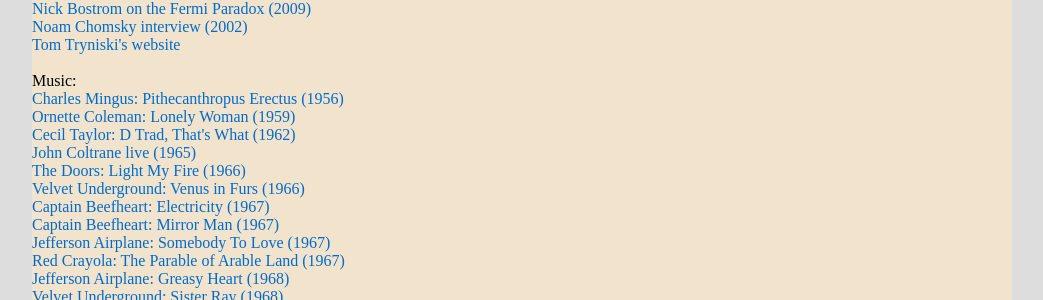
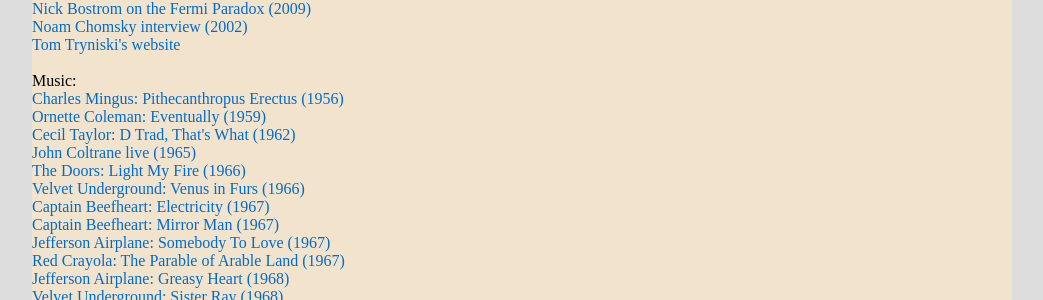
Before and after one commit to witba/witba.github.io, a Jekyll site: the page built from inspiration/index.html, in a window 1280 px wide. Shown: the part 326-626 px from the top of the page, without its empty margins (118-1161 px from the left). Built offline with Jekyll 4.4.1, drawn with Linux system fonts in a browser that asks for light colours.

Commit message:
Update index.html

```diff
--- a/inspiration/index.html
+++ b/inspiration/index.html
@@ -21,7 +21,7 @@
 
 Music:<br>
 <a href="https://www.youtube.com/watch?v=p0H2G_W-O0I" target=_blank>Charles Mingus: Pithecanthropus Erectus (1956)</a><br>
-<a href="https://www.youtube.com/watch?v=OIIyCOAByDU" target=_blank>Ornette Coleman: Lonely Woman (1959)</a><br>
+<a href="https://www.youtube.com/watch?v=KKpo59CD6RE" target=_blank>Ornette Coleman: Eventually (1959)</a><br>
 <a href="https://www.youtube.com/watch?v=Tx3rFerfL_k" target=_blank>Cecil Taylor: D Trad, That's What (1962)</a><br>
 <a href="https://www.youtube.com/watch?v=IsBbM5PIAHk" target=_blank>John Coltrane live (1965)</a><br>
 <a href="https://www.youtube.com/watch?v=deB_u-to-IE" target=_blank>The Doors: Light My Fire (1966)</a><br>
```
